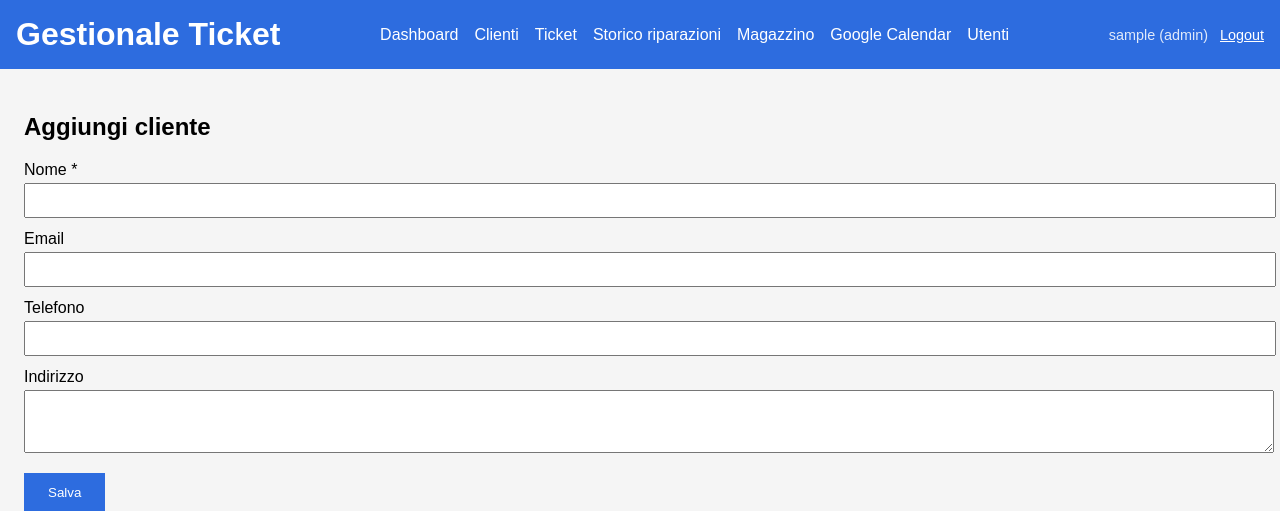
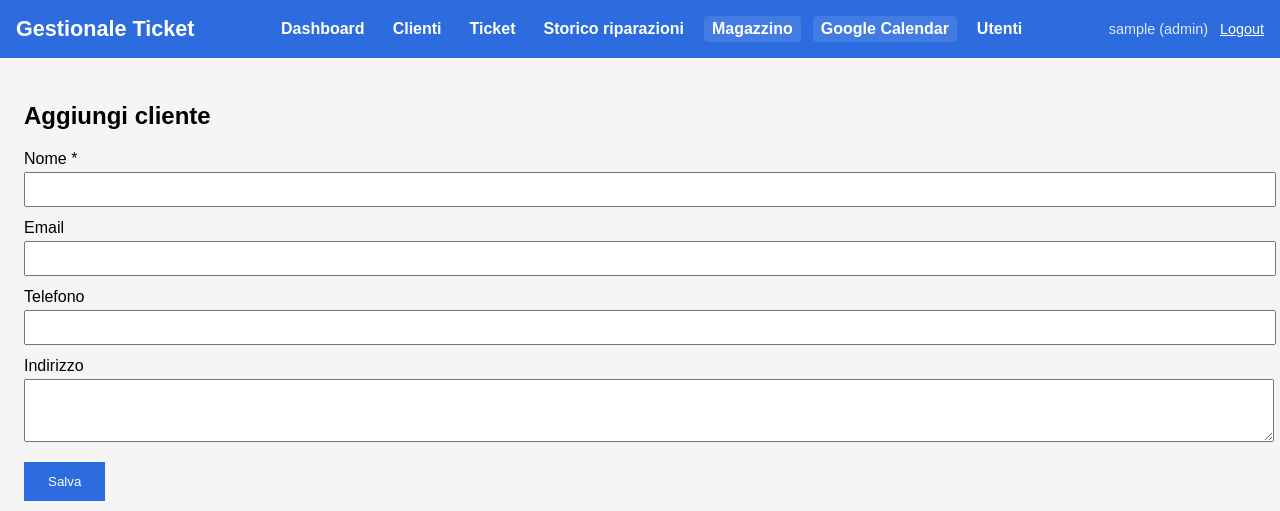
Before and after one commit to re-fagiano/GESTIONALEticket, a Flask app: page /customers/new in a window 1280 px wide. Shown: the top 511 px of the page. Run offline with Flask 3, Linux system fonts and the light colour scheme; the visitor is signed in with stand-in values (Sample User, id 1).

Commit message:
Expose service links in navigation

```diff
--- a/app.py
+++ b/app.py
@@ -10,7 +10,7 @@ import sqlite3
 import uuid
 from datetime import datetime, timedelta, timezone
 from pathlib import Path
-from typing import Iterable, List, Optional, Sequence, Tuple
+from typing import Any, Iterable, List, Mapping, Optional, Sequence, Tuple
 
 import requests
 from flask import (
@@ -249,8 +249,17 @@ def _fetch_latest_ticket_history_entries(
     return latest
 
 
-def create_app() -> Flask:
-    """Factory per creare e configurare l'istanza di Flask."""
+def create_app(test_config: Optional[Mapping[str, Any]] = None) -> Flask:
+    """Factory per creare e configurare l'istanza di Flask.
+
+    Parameters
+    ----------
+    test_config:
+        Dizionario opzionale usato per sovrascrivere la configurazione di
+        default. È particolarmente utile nei test automatici per impostare un
+        database temporaneo o cartelle di upload dedicate prima che venga
+        invocata l'inizializzazione del database.
+    """
     app = Flask(__name__, instance_relative_config=True)
     # Configurazione di default caricata direttamente nell'applicazione
     app.config.from_mapping(
@@ -309,6 +318,9 @@ def create_app() -> Flask:
         app.config['GOOGLE_CALENDAR_SCOPES'] = os.environ['GOOGLE_CALENDAR_SCOPES']
     if 'GOOGLE_CALENDAR_ID' in os.environ:
         app.config['GOOGLE_CALENDAR_ID'] = os.environ['GOOGLE_CALENDAR_ID']
+
+    if test_config:
+        app.config.update(test_config)
 
     # Garantisce che le directory per i file di istanza e gli upload esistano.
     Path(app.instance_path).mkdir(parents=True, exist_ok=True)
@@ -604,9 +616,10 @@ def create_app() -> Flask:
         ).fetchall()
         return render_template('admin_users.html', users=users)
 
-    @app.route('/admin/calendar-sync', methods=['GET', 'POST'])
-    @admin_required
+    @app.route('/calendar/google', methods=['GET', 'POST'])
+    @login_required
     def calendar_sync():
+        can_manage = current_user.role == 'admin'
         settings = _resolve_calendar_settings(app)
         calendar_id = settings['calendar_id']
         oauth = GoogleCalendarOAuth(
@@ -643,6 +656,8 @@ def create_app() -> Flask:
         sync_details = None
 
         if request.method == 'POST':
+            if not can_manage:
+                abort(403)
             calendar_id = (request.form.get('calendar_id') or '').strip() or calendar_id
             past_days = max(_coerce_int(request.form.get('past_days'), 30), 0)
             future_days = max(_coerce_int(request.form.get('future_days'), 7), 0)
@@ -712,6 +727,7 @@ def create_app() -> Flask:
             form_values=form_values,
             stats=stats,
             sync_details=sync_details,
+            can_manage_calendar=can_manage,
         )
 
     @app.route('/admin/users/<int:user_id>/promote', methods=['POST'])
--- a/templates/base.html
+++ b/templates/base.html
@@ -6,10 +6,26 @@
     <title>{% block title %}Gestionale Ticket{% endblock %}</title>
     <style>
         body { font-family: Arial, sans-serif; margin: 0; padding: 0; background: #f5f5f5; }
-        header { background: #2d6cdf; color: white; padding: 1rem; display: flex; flex-wrap: wrap; align-items: center; justify-content: space-between; }
-        header h1 { margin: 0; }
-        nav { display: flex; flex-wrap: wrap; align-items: center; gap: 1rem; }
-        nav a { color: white; text-decoration: none; }
+        header { background: #2d6cdf; color: white; padding: 1rem; display: flex; flex-wrap: wrap; align-items: center; justify-content: space-between; gap: 1rem; }
+        header h1 { margin: 0; font-size: 1.35rem; }
+        nav { display: flex; flex-wrap: wrap; align-items: center; gap: 0.75rem; }
+        nav a {
+            color: white;
+            text-decoration: none;
+            font-weight: 600;
+            padding: 0.25rem 0.5rem;
+            border-radius: 4px;
+        }
+        nav a.nav-link-magazzino,
+        nav a.nav-link-calendar { background: rgba(255, 255, 255, 0.1); }
+        nav a.nav-link-magazzino:hover,
+        nav a.nav-link-calendar:hover,
+        nav a.nav-link-dashboard:hover,
+        nav a.nav-link-customers:hover,
+        nav a.nav-link-tickets:hover,
+        nav a.nav-link-repairs:hover,
+        nav a.nav-link-admin-users:hover { background: rgba(255, 255, 255, 0.25); }
+        .nav-pill { font-size: 0.7rem; font-weight: 700; text-transform: uppercase; margin-left: 0.35rem; padding: 0.05rem 0.35rem; border-radius: 999px; background: rgba(0, 0, 0, 0.25); }
         .auth-links { display: flex; flex-wrap: wrap; align-items: center; gap: 0.75rem; font-size: 0.9rem; }
         .auth-links a { color: white; text-decoration: underline; }
         .auth-links span { opacity: 0.85; }
@@ -199,15 +215,33 @@
 <body>
 <header>
     <h1>Gestionale Ticket</h1>
+    {% set is_authenticated = current_user.is_authenticated %}
+    {% set is_admin = is_authenticated and current_user.role == 'admin' %}
     <nav>
-        <a href="{{ url_for('index') }}">Dashboard</a>
-        <a href="{{ url_for('customers') }}">Clienti</a>
-        <a href="{{ url_for('tickets') }}">Ticket</a>
-        <a href="{{ url_for('repairs') }}">Storico riparazioni</a>
-        <a href="{{ url_for('magazzino') }}">Magazzino</a>
-        {% if current_user.is_authenticated and current_user.role == 'admin' %}
-            <a href="{{ url_for('calendar_sync') }}">Google Calendar</a>
-            <a href="{{ url_for('admin_users') }}">Utenti</a>
+        <a class="nav-link-dashboard" href="{{ url_for('index') }}">Dashboard</a>
+        <a class="nav-link-customers" href="{{ url_for('customers') }}">Clienti</a>
+        <a class="nav-link-tickets" href="{{ url_for('tickets') }}">Ticket</a>
+        <a class="nav-link-repairs" href="{{ url_for('repairs') }}">Storico riparazioni</a>
+        <a class="nav-link-magazzino" href="{{ url_for('magazzino') }}">Magazzino</a>
+        {% set can_manage_calendar = is_admin %}
+        <a class="nav-link-calendar"
+           href="{{ url_for('calendar_sync') }}"
+           {% if not can_manage_calendar %}
+               title="{% if is_authenticated %}Disponibile solo agli amministratori{% else %}Accedi per utilizzare l'integrazione{% endif %}"
+           {% endif %}>
+            Google Calendar
+            {% if not can_manage_calendar %}
+                <span class="nav-pill">
+                    {% if is_authenticated %}
+                        Solo admin
+                    {% else %}
+                        Richiede login
+                    {% endif %}
+                </span>
+            {% endif %}
+        </a>
+        {% if is_admin %}
+            <a class="nav-link-admin-users" href="{{ url_for('admin_users') }}">Utenti</a>
         {% endif %}
     </nav>
     <div class="auth-links">
```
Also changed, not shown: templates/calendar_sync.html (+14 -5 lines), tests/conftest.py (added, +65 -0 lines), tests/test_pages.py (added, +70 -0 lines).
